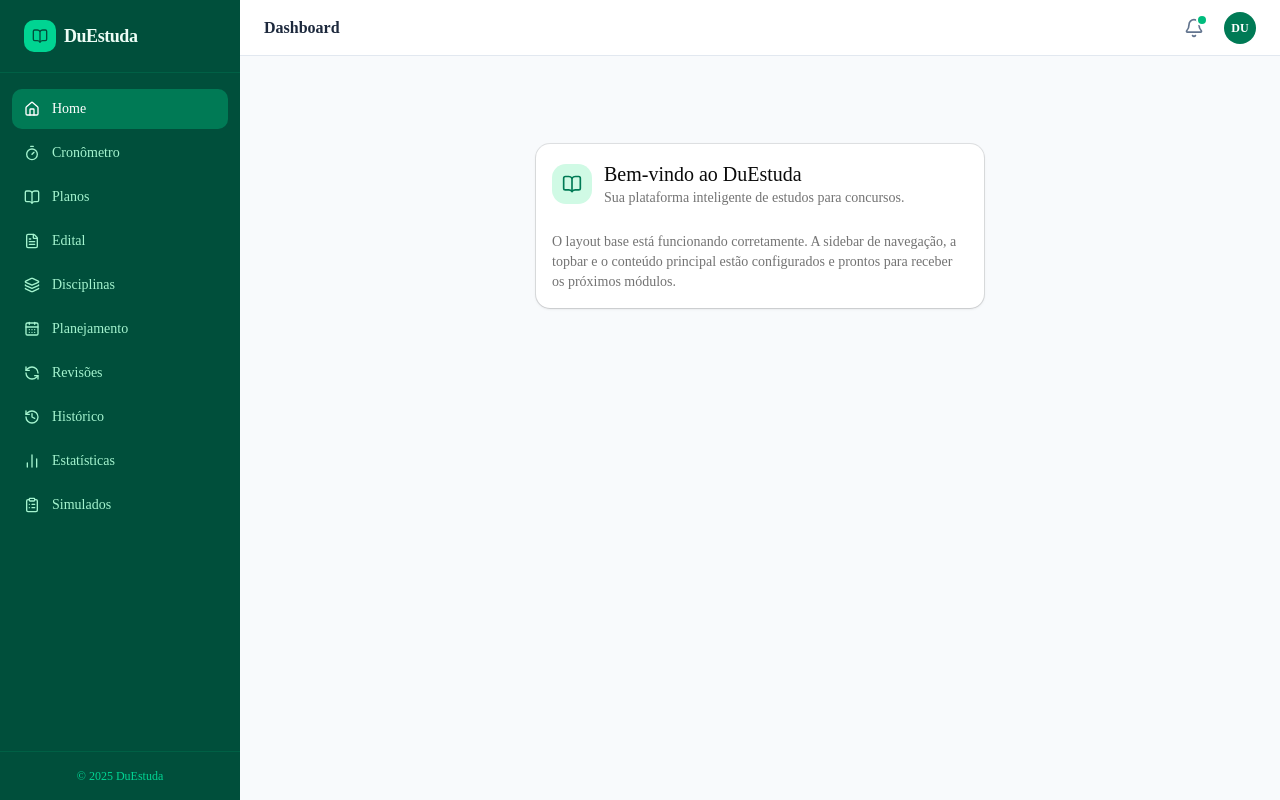
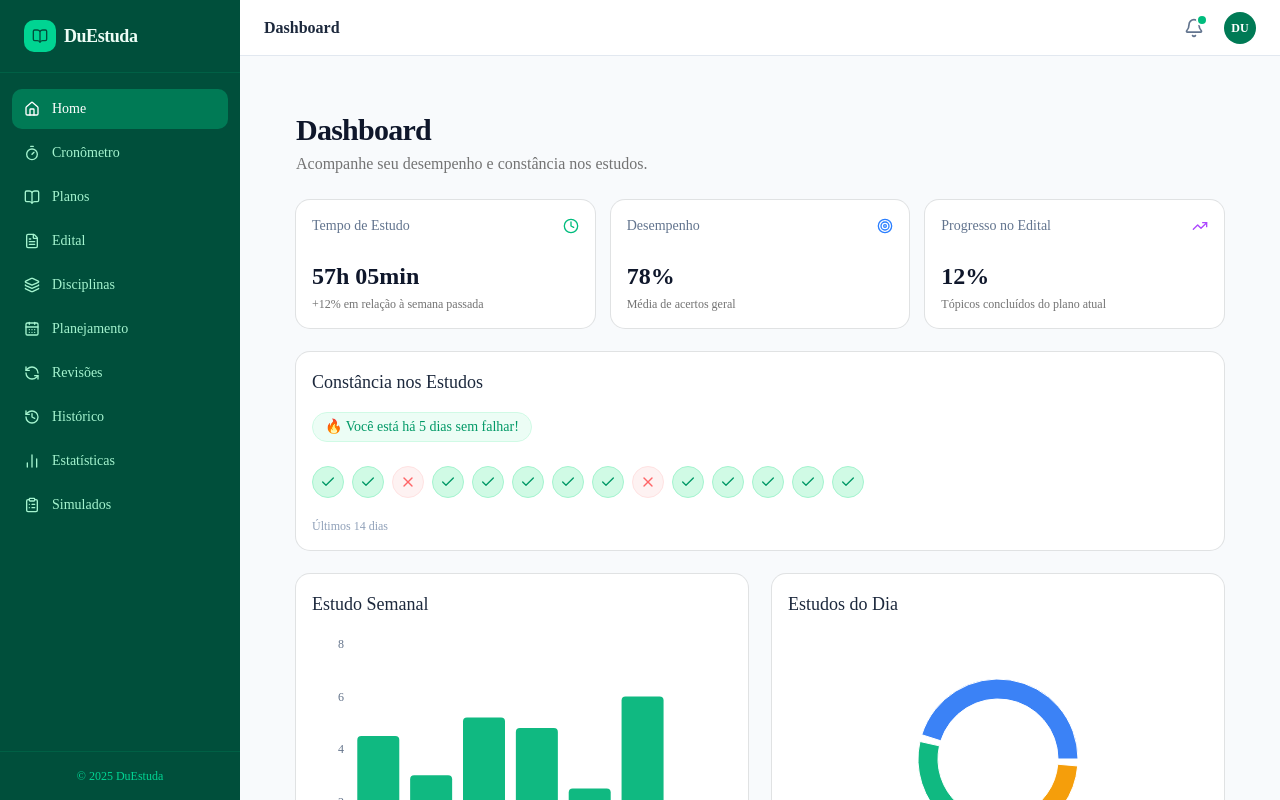
Before and after one commit to cosmo-matias/du-estuda, a Next.js app: page / in a window 1280 px wide. Built offline with nearby package versions, Linux system fonts and the light colour scheme.

Commit message:
feat: build static dashboard ui with recharts and habit tracker

```diff
--- a/src/app/page.tsx
+++ b/src/app/page.tsx
@@ -1,35 +1,216 @@
+"use client";
+
+import { Card, CardContent, CardHeader, CardTitle } from "@/components/ui/card";
+import { Clock, Target, TrendingUp, Check, X } from "lucide-react";
 import {
-  Card,
-  CardContent,
-  CardDescription,
-  CardHeader,
-  CardTitle,
-} from "@/components/ui/card";
-import { BookOpen } from "lucide-react";
+  BarChart,
+  Bar,
+  XAxis,
+  YAxis,
+  Tooltip,
+  ResponsiveContainer,
+  PieChart,
+  Pie,
+  Cell,
+} from "recharts";
 
-export default function HomePage() {
+// ---------------------------------------------------------------------------
+// Mock Data
+// ---------------------------------------------------------------------------
+const HABIT_TRACKER_MOCK = [
+  true, true, false, true, true, true, true,
+  true, false, true, true, true, true, true,
+];
+
+const WEEKLY_HOURS_MOCK = [
+  { day: "Seg", hours: 4.5 },
+  { day: "Ter", hours: 3.0 },
+  { day: "Qua", hours: 5.2 },
+  { day: "Qui", hours: 4.8 },
+  { day: "Sex", hours: 2.5 },
+  { day: "Sáb", hours: 6.0 },
+  { day: "Dom", hours: 1.5 },
+];
+
+const DAILY_SUBJECTS_MOCK = [
+  { name: "Dir. Constitucional", value: 120 },
+  { name: "Matemática", value: 90 },
+  { name: "Português", value: 45 },
+];
+
+const PIE_COLORS = ["#3b82f6", "#10b981", "#f59e0b", "#ec4899", "#8b5cf6"];
+
+// ---------------------------------------------------------------------------
+// Page Component
+// ---------------------------------------------------------------------------
+export default function DashboardPage() {
   return (
-    <div className="flex items-start justify-center pt-16">
-      <Card className="w-full max-w-md shadow-sm">
-        <CardHeader className="flex flex-row items-center gap-3 pb-2">
-          <div className="flex h-10 w-10 items-center justify-center rounded-xl bg-emerald-100">
-            <BookOpen className="h-5 w-5 text-emerald-700" />
-          </div>
-          <div>
-            <CardTitle className="text-xl">Bem-vindo ao DuEstuda</CardTitle>
-            <CardDescription>
-              Sua plataforma inteligente de estudos para concursos.
-            </CardDescription>
-          </div>
+    <div className="flex flex-col gap-6 p-4 md:p-8 max-w-7xl mx-auto w-full">
+      {/* Header */}
+      <div>
+        <h1 className="text-3xl font-bold tracking-tight text-slate-900">Dashboard</h1>
+        <p className="text-muted-foreground mt-1">
+          Acompanhe seu desempenho e constância nos estudos.
+        </p>
+      </div>
+
+      {/* Section 1: Summary Cards */}
+      <div className="grid gap-4 sm:grid-cols-3">
+        <Card>
+          <CardHeader className="flex flex-row items-center justify-between pb-2">
+            <CardTitle className="text-sm font-medium text-slate-500">
+              Tempo de Estudo
+            </CardTitle>
+            <Clock className="h-4 w-4 text-emerald-500" />
+          </CardHeader>
+          <CardContent>
+            <div className="text-2xl font-bold text-slate-900">57h 05min</div>
+            <p className="text-xs text-muted-foreground mt-1">
+              +12% em relação à semana passada
+            </p>
+          </CardContent>
+        </Card>
+
+        <Card>
+          <CardHeader className="flex flex-row items-center justify-between pb-2">
+            <CardTitle className="text-sm font-medium text-slate-500">
+              Desempenho
+            </CardTitle>
+            <Target className="h-4 w-4 text-blue-500" />
+          </CardHeader>
+          <CardContent>
+            <div className="text-2xl font-bold text-slate-900">78%</div>
+            <p className="text-xs text-muted-foreground mt-1">
+              Média de acertos geral
+            </p>
+          </CardContent>
+        </Card>
+
+        <Card>
+          <CardHeader className="flex flex-row items-center justify-between pb-2">
+            <CardTitle className="text-sm font-medium text-slate-500">
+              Progresso no Edital
+            </CardTitle>
+            <TrendingUp className="h-4 w-4 text-purple-500" />
+          </CardHeader>
+          <CardContent>
+            <div className="text-2xl font-bold text-slate-900">12%</div>
+            <p className="text-xs text-muted-foreground mt-1">
+              Tópicos concluídos do plano atual
+            </p>
+          </CardContent>
+        </Card>
+      </div>
+
+      {/* Section 2: Habit Tracker */}
+      <Card>
+        <CardHeader>
+          <CardTitle className="text-lg text-slate-800">Constância nos Estudos</CardTitle>
         </CardHeader>
         <CardContent>
-          <p className="text-sm text-muted-foreground">
-            O layout base está funcionando corretamente. A sidebar de navegação,
-            a topbar e o conteúdo principal estão configurados e prontos para
-            receber os próximos módulos.
-          </p>
+          <div className="flex flex-col gap-4">
+            <p className="text-sm font-medium text-emerald-600 bg-emerald-50 w-fit px-3 py-1 rounded-full border border-emerald-100">
+              🔥 Você está há 5 dias sem falhar!
+            </p>
+
+            <div className="flex flex-wrap items-center gap-2 mt-2">
+              {HABIT_TRACKER_MOCK.map((status, idx) => (
+                <div
+                  key={idx}
+                  className={`flex h-8 w-8 items-center justify-center rounded-full border transition-colors ${
+                    status
+                      ? "bg-emerald-100 border-emerald-200 text-emerald-600"
+                      : "bg-red-50 border-red-100 text-red-400"
+                  }`}
+                  title={status ? "Meta atingida" : "Falhou"}
+                >
+                  {status ? <Check className="h-4 w-4" /> : <X className="h-4 w-4" />}
+                </div>
+              ))}
+            </div>
+            <p className="text-xs text-slate-400 mt-1">Últimos 14 dias</p>
+          </div>
         </CardContent>
       </Card>
+
+      {/* Section 3: Charts */}
+      <div className="grid gap-6 md:grid-cols-2">
+        {/* Bar Chart - Weekly Hours */}
+        <Card>
+          <CardHeader>
+            <CardTitle className="text-lg text-slate-800">Estudo Semanal</CardTitle>
+          </CardHeader>
+          <CardContent>
+            <div className="h-[250px] w-full">
+              <ResponsiveContainer width="100%" height="100%">
+                <BarChart data={WEEKLY_HOURS_MOCK} margin={{ top: 10, right: 10, left: -20, bottom: 0 }}>
+                  <XAxis
+                    dataKey="day"
+                    axisLine={false}
+                    tickLine={false}
+                    tick={{ fontSize: 12, fill: "#64748b" }}
+                    dy={10}
+                  />
+                  <YAxis
+                    axisLine={false}
+                    tickLine={false}
+                    tick={{ fontSize: 12, fill: "#64748b" }}
+                  />
+                  <Tooltip
+                    cursor={{ fill: '#f1f5f9' }}
+                    contentStyle={{ borderRadius: '8px', border: 'none', boxShadow: '0 4px 6px -1px rgb(0 0 0 / 0.1)' }}
+                  />
+                  <Bar dataKey="hours" fill="#10b981" radius={[4, 4, 0, 0]} />
+                </BarChart>
+              </ResponsiveContainer>
+            </div>
+          </CardContent>
+        </Card>
+
+        {/* Pie Chart - Daily Subjects */}
+        <Card>
+          <CardHeader>
+            <CardTitle className="text-lg text-slate-800">Estudos do Dia</CardTitle>
+          </CardHeader>
+          <CardContent>
+            <div className="h-[250px] w-full flex items-center justify-center">
+              <ResponsiveContainer width="100%" height="100%">
+                <PieChart>
+                  <Pie
+                    data={DAILY_SUBJECTS_MOCK}
+                    cx="50%"
+                    cy="50%"
+                    innerRadius={60}
+                    outerRadius={80}
+                    paddingAngle={5}
+                    dataKey="value"
+                  >
+                    {DAILY_SUBJECTS_MOCK.map((entry, index) => (
+                      <Cell key={`cell-${index}`} fill={PIE_COLORS[index % PIE_COLORS.length]} />
+                    ))}
+                  </Pie>
+                  <Tooltip
+                    contentStyle={{ borderRadius: '8px', border: 'none', boxShadow: '0 4px 6px -1px rgb(0 0 0 / 0.1)' }}
+                  />
+                </PieChart>
+              </ResponsiveContainer>
+            </div>
+
+            <div className="flex flex-wrap items-center justify-center gap-4 mt-2">
+              {DAILY_SUBJECTS_MOCK.map((entry, index) => (
+                <div key={index} className="flex items-center gap-2">
+                  <span
+                    className="h-3 w-3 rounded-full"
+                    style={{ backgroundColor: PIE_COLORS[index % PIE_COLORS.length] }}
+                  />
+                  <span className="text-xs text-slate-600">{entry.name}</span>
+                </div>
+              ))}
+            </div>
+          </CardContent>
+        </Card>
+      </div>
+
     </div>
   );
 }
```
